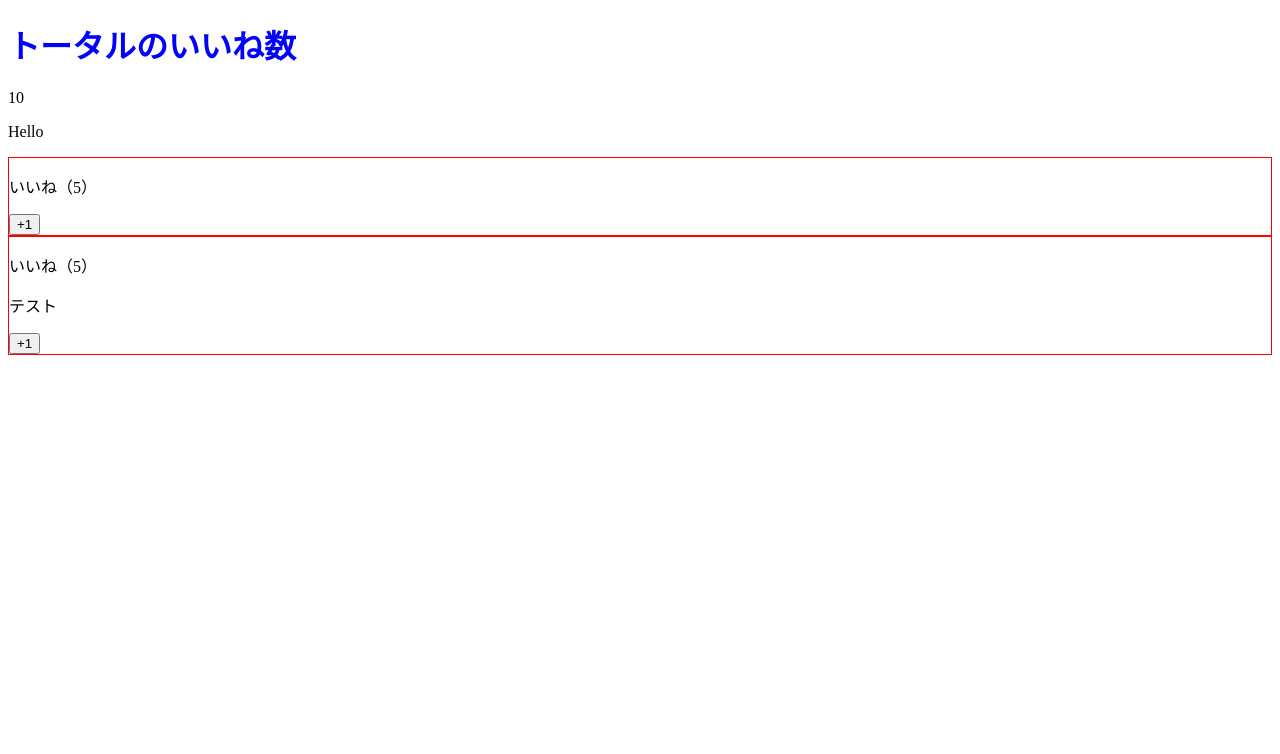
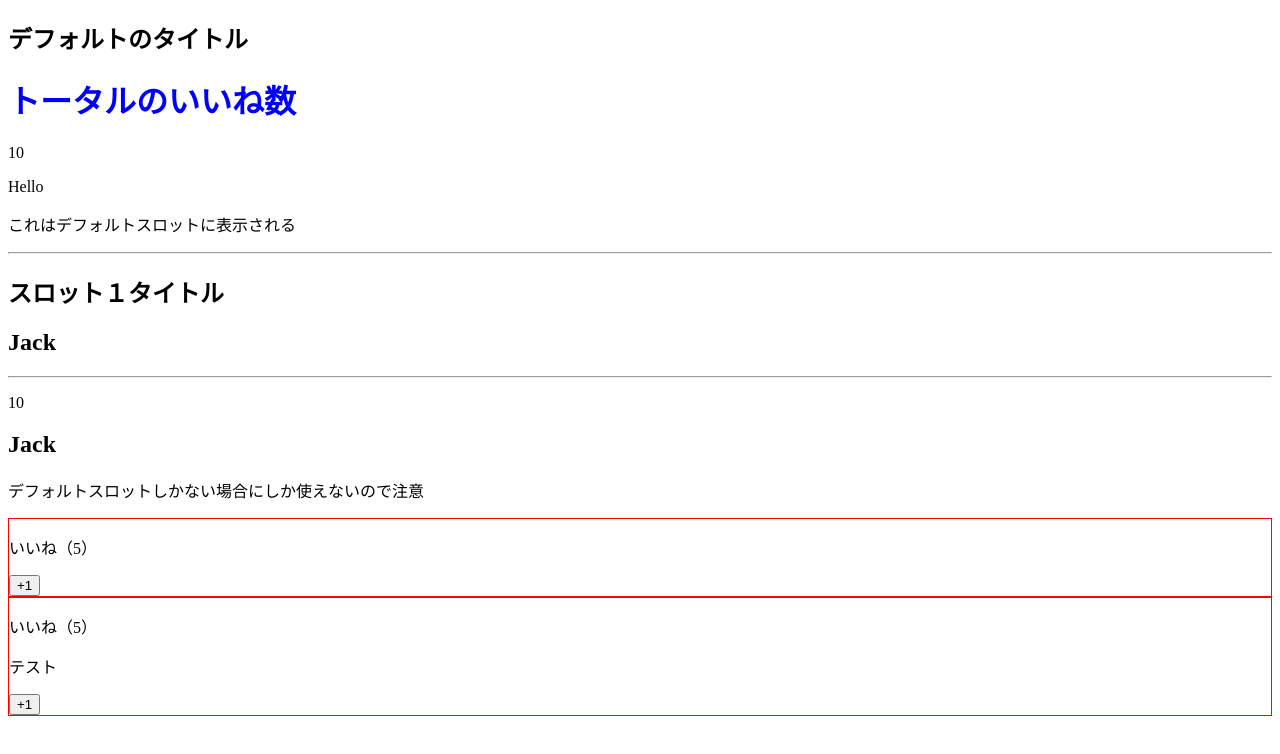
Before and after one commit to knagara/vue-study-cli, a Vue app: page / in a window 1280 px wide. Shown: the top 754 px of the page. Built offline with nearby package versions, Linux system fonts and the light colour scheme.

Commit message:
slot props

```diff
--- a/src/App.vue
+++ b/src/App.vue
@@ -1,9 +1,24 @@
 <template>
   <div>
+    <LikeHeader></LikeHeader>
     <LikeHeader headerText="Hello">
       <h1>トータルのいいね数</h1>
       <p>{{number}}</p>
     </LikeHeader>
+    <LikeHeaderSlots>
+      <template v-slot:title="slotProps">
+        <h2>スロット１タイトル</h2>
+        <h2>{{slotProps.foo.firstName}}</h2>
+      </template>
+      <template v-slot:number>
+        <p>{{number}}</p>
+      </template>
+      <p>これはデフォルトスロットに表示される</p>
+    </LikeHeaderSlots>
+    <LikeHeaderSlotProps v-slot="slotProps">
+      <h2>{{slotProps.foo.firstName}}</h2>
+      <p>デフォルトスロットしかない場合にしか使えないので注意</p>
+    </LikeHeaderSlotProps>
     <LikeNumber :totalNumber="number" @my-click="incrementNumber"></LikeNumber>
     <LikeNumber :totalNumber="number" testProps="テスト"></LikeNumber>
   </div>
@@ -11,6 +26,8 @@
 
 <script>
 import LikeHeader from './components/LikeHeader.vue'
+import LikeHeaderSlots from './components/LikeHeaderSlots.vue'
+import LikeHeaderSlotProps from './components/LikeHeaderSlotProps.vue'
 
 export default {
   data(){
@@ -19,7 +36,9 @@ export default {
     }
   },
   components:{
-    LikeHeader
+    LikeHeader,
+    LikeHeaderSlots,
+    LikeHeaderSlotProps
   },
   methods:{
     incrementNumber(value){
--- a/src/components/LikeHeader.vue
+++ b/src/components/LikeHeader.vue
@@ -1,6 +1,6 @@
 <template>
     <div>
-        <slot></slot>
+        <slot><h2>デフォルトのタイトル</h2></slot>
         <p>{{headerText}}</p>
     </div>
 </template>
--- /dev/null
+++ b/src/components/LikeHeaderSlotProps.vue
@@ -0,0 +1,18 @@
+<template>
+    <div>
+        <slot :foo="user"></slot>
+    </div>
+</template>
+
+<script>
+export default {
+    data() {
+        return {
+            user: {
+                firstName: 'Jack',
+                lastName: 'K'
+            }
+        }
+    }
+}
+</script>
--- /dev/null
+++ b/src/components/LikeHeaderSlots.vue
@@ -0,0 +1,22 @@
+<template>
+    <div>
+        <slot></slot>
+        <hr>
+        <slot name="title" :foo="user"></slot>
+        <hr>
+        <slot name="number"></slot>
+    </div>
+</template>
+
+<script>
+export default {
+    data() {
+        return {
+            user: {
+                firstName: 'Jack',
+                lastName: 'K'
+            }
+        }
+    }
+}
+</script>
```
